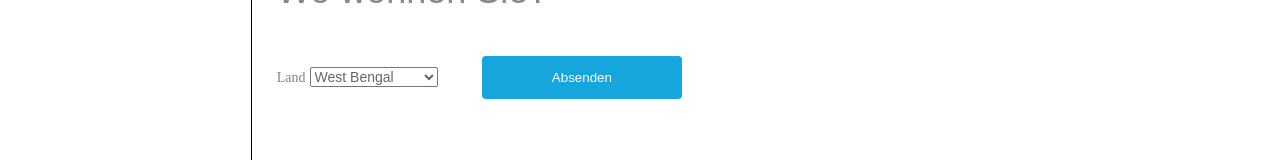
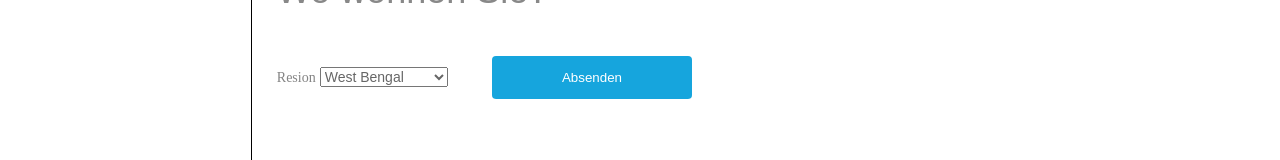
Before and after one commit to code-Raghav/Anbauen-mit-Alpakas, a plain HTML site: page indexGerman.html in a window 1280 px wide. Shown: the part 1427-1587 px from the top of the page. Drawn offline with nearby package versions, Linux system fonts and the light colour scheme.

Commit message:
region statt land

```diff
--- a/indexGerman.html
+++ b/indexGerman.html
@@ -53,7 +53,7 @@
 
         <div class="sub_box2">
           <p id="question">Wo wohnen Sie?</p>
-          <label for="country">Land</label>
+          <label for="country">Resion</label>
 
           <select id="country" name="country">
             <option value="0">West Bengal</option>
```
